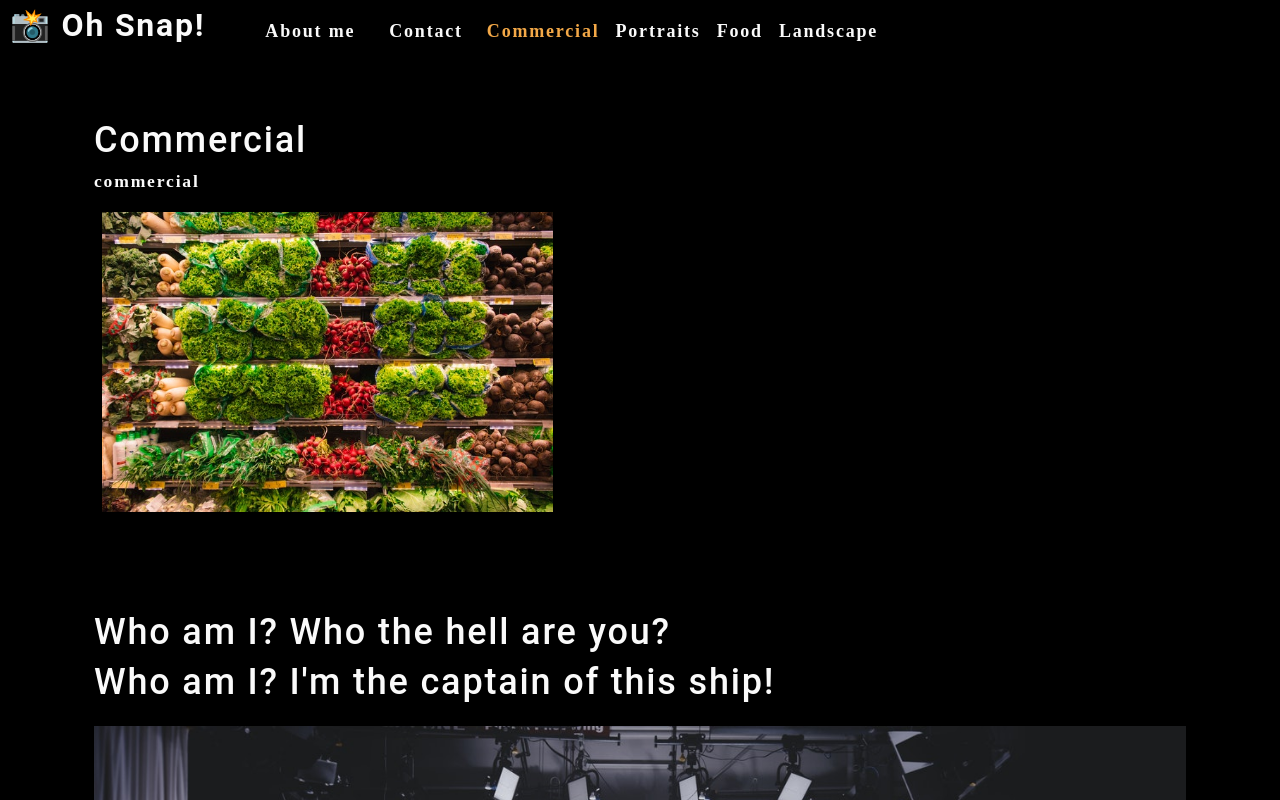
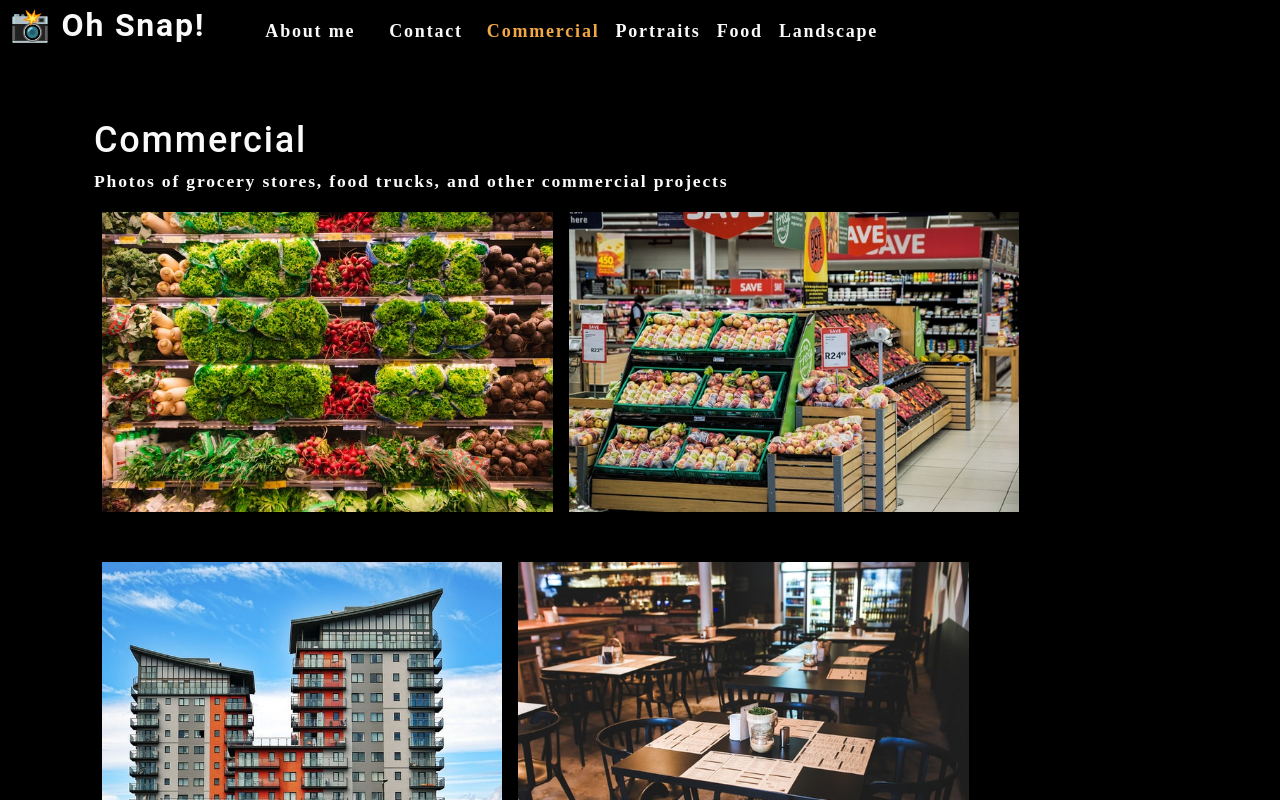
Before and after one commit to CastroOlympias/lyza-portfolio, a React (Create React App) app: page / in a window 1280 px wide. Shown: the top 800 px of the page. Built offline with nearby package versions, Linux system fonts and the light colour scheme.

Commit message:
created a PhotoList component to render a category of photos

```diff
--- a/src/App.js
+++ b/src/App.js
@@ -1,6 +1,6 @@
 import React, { useState } from 'react';
+import About from './components/About';
 import Nav from './components/Nav';
-import About from './components/About';
 import Gallery from './components/Gallery';
 
 function App() {
@@ -25,7 +25,7 @@
       ></Nav>
       <main>
         <div>
-          <Gallery></Gallery>
+        <Gallery currentCategory={currentCategory}></Gallery>
           <About></About>
         </div>
       </main>
--- a/src/components/Gallery/index.js
+++ b/src/components/Gallery/index.js
@@ -1,21 +1,16 @@
 import React from 'react';
+import PhotoList from '../PhotoList';
 import { capitalizeFirstLetter } from '../../utils/helpers';
-import photo from '../../assets/small/commercial/0.jpg';
 
-function Gallery(props) {
-    const currentCategory = {
-        name: "commercial",
-        description: "Photos of grocery stores, food trucks, and other commcial projects",
-    };
-    return (
-        <section>
-            <h1>{capitalizeFirstLetter(currentCategory.name)}</h1>
-            <p>{currentCategory.name}</p>
-            <div>
-                <img src={photo} alt="Commercial Example" className="img-thumbnail mx-1" />
-            </div>
-        </section>
-    )
+function Gallery({ currentCategory }) {
+  const { name, description } = currentCategory;
+  return (
+    <section>
+      <h1 data-testid="h1tag">{capitalizeFirstLetter(name)}</h1>
+      <p>{description}</p>
+      <PhotoList category={currentCategory.name} />
+    </section>
+  );
 }
 
 export default Gallery;
--- /dev/null
+++ b/src/components/PhotoList/index.js
@@ -0,0 +1,121 @@
+import React, { useState } from 'react';
+
+const PhotoList = ({ category }) => {
+
+  const [photos] = useState([
+    {
+      name: 'Grocery aisle',
+      category: 'commercial',
+      description: 'Lorem ipsum dolor sit amet, consectetur adipiscing elit. Nunc ultricie',
+    },
+    {
+      name: 'Grocery booth',
+      category: 'commercial',
+      description: 'Lorem ipsum dolor sit amet, consectetur adipiscing elit. Nunc ultricie',
+    },
+    {
+      name: 'Building exterior',
+      category: 'commercial',
+      description: 'Lorem ipsum dolor sit amet, consectetur adipiscing elit. Nunc ultricie',
+    },
+    {
+      name: 'Restaurant table',
+      category: 'commercial',
+      description: 'Lorem ipsum dolor sit amet, consectetur adipiscing elit. Nunc ultricie',
+    },
+    {
+      name: 'Cafe interior',
+      category: 'commercial',
+      description: 'Lorem ipsum dolor sit amet, consectetur adipiscing elit. Nunc ultricie',
+    },
+    {
+      name: 'Cat green eyes',
+      category: 'portraits',
+      description: 'Lorem ipsum dolor sit amet, consectetur adipiscing elit. Nunc ultricie',
+    },
+    {
+      name: 'Green parrot',
+      category: 'portraits',
+      description: 'Lorem ipsum dolor sit amet, consectetur adipiscing elit. Nunc ultricie',
+    },
+    {
+      name: 'Yellow macaw',
+      category: 'portraits',
+      description: 'Lorem ipsum dolor sit amet, consectetur adipiscing elit. Nunc ultricie',
+    },
+    {
+      name: 'Pug smile',
+      category: 'portraits',
+      description: 'Lorem ipsum dolor sit amet, consectetur adipiscing elit. Nunc ultricie',
+    },
+    {
+      name: 'Pancakes',
+      category: 'food',
+      description: 'Lorem ipsum dolor sit amet, consectetur adipiscing elit. Nunc ultricie',
+    },
+    {
+      name: 'Burrito',
+      category: 'food',
+      description: 'Lorem ipsum dolor sit amet, consectetur adipiscing elit. Nunc ultricie',
+    },
+    {
+      name: 'Scallop pasta',
+      category: 'food',
+      description: 'Lorem ipsum dolor sit amet, consectetur adipiscing elit. Nunc ultricie',
+    },
+    {
+      name: 'Burger',
+      category: 'food',
+      description: 'Lorem ipsum dolor sit amet, consectetur adipiscing elit. Nunc ultricie',
+    },
+    {
+      name: 'Fruit bowl',
+      category: 'food',
+      description: 'Lorem ipsum dolor sit amet, consectetur adipiscing elit. Nunc ultricie',
+    },
+    {
+      name: 'Green river',
+      category: 'landscape',
+      description: 'Lorem ipsum dolor sit amet, consectetur adipiscing elit. Nunc ultricie',
+    },
+    {
+      name: 'Docks',
+      category: 'landscape',
+      description: 'Lorem ipsum dolor sit amet, consectetur adipiscing elit. Nunc ultricie',
+    },
+    {
+      name: 'Panoramic village by sea',
+      category: 'landscape',
+      description: 'Lorem ipsum dolor sit amet, consectetur adipiscing elit. Nunc ultricie',
+    },
+    {
+      name: 'Domestic landscape',
+      category: 'landscape',
+      description: 'Lorem ipsum dolor sit amet, consectetur adipiscing elit. Nunc ultricie',
+    },
+    {
+      name: 'Park bench',
+      category: 'landscape',
+      description: 'Lorem ipsum dolor sit amet, consectetur adipiscing elit. Nunc ultricie',
+    },
+  ]);
+
+  const currentPhotos = photos.filter((photo) => photo.category === category);
+
+  return (
+    <div>
+      <div className="flex-row">
+        {currentPhotos.map((image, i) => (
+          <img
+            src={require(`../../assets/small/${category}/${i}.jpg`).default}
+            alt={image.name}
+            className="img-thumbnail mx-1"
+            key={image.name}
+          />
+        ))}
+      </div>
+    </div>
+  );
+};
+
+export default PhotoList;
```
